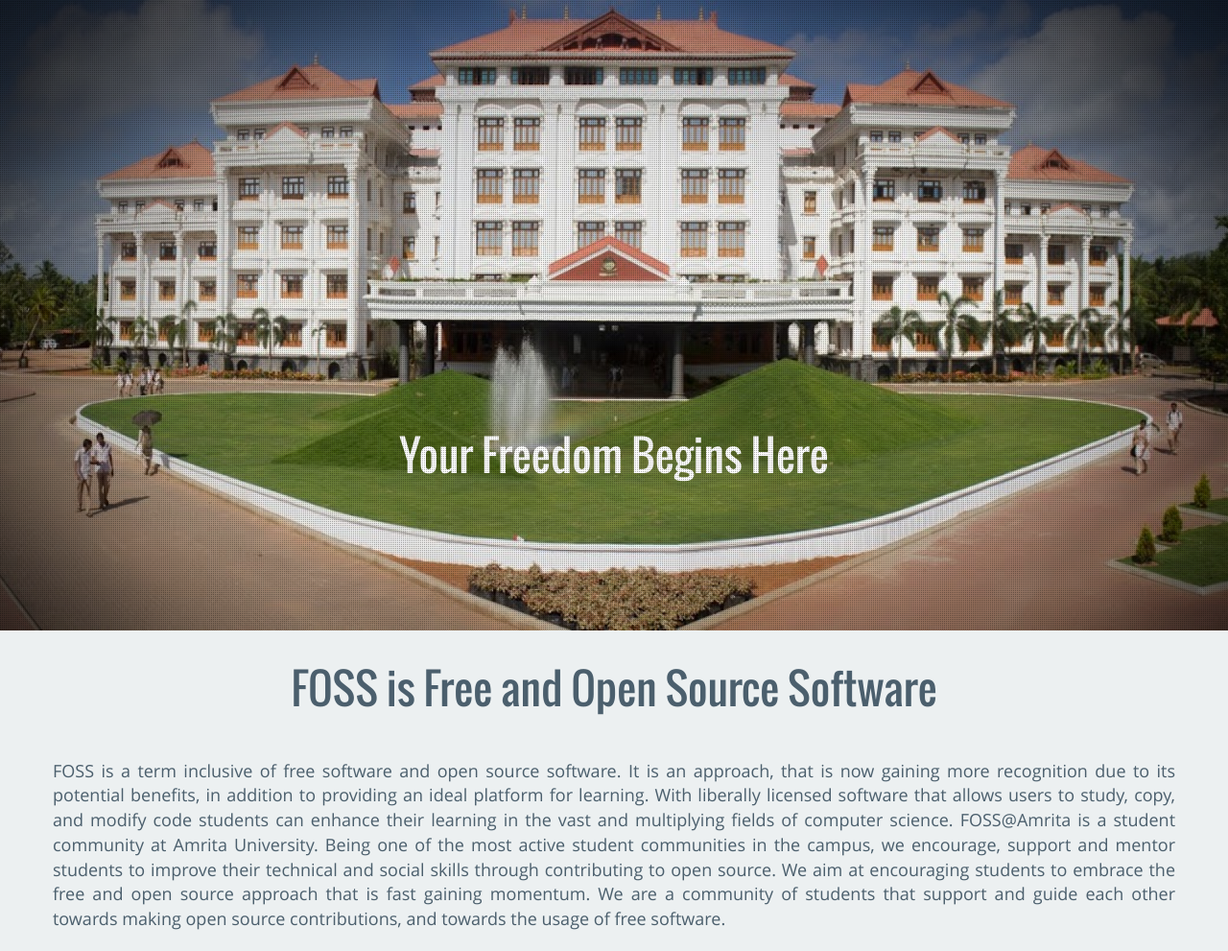
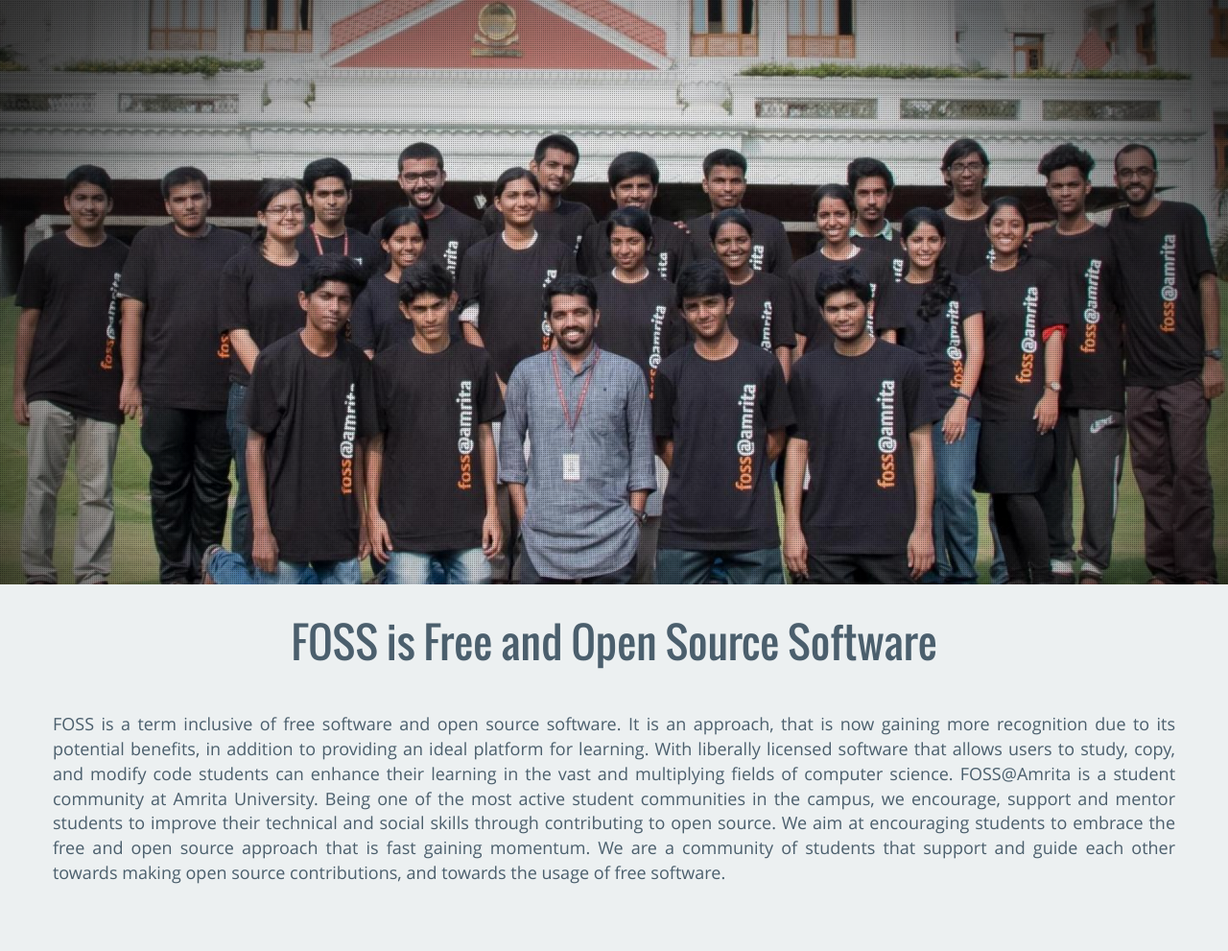
Before and after one commit to amfoss/club-website-2017, a Django app: page / in a window 1280 px wide. Shown: the part 51-1042 px from the top of the page at 96% size. Run offline with Django 3.2, Linux system fonts and the light colour scheme; parts of the project's set-up code (start-up, migrations or seed data) failed here and were passed over; some libraries are stand-ins or nearby versions.

Commit message:
udpate background image

```diff
--- a/templates/achievement/gsoc_view.html
+++ b/templates/achievement/gsoc_view.html
@@ -1,7 +1,7 @@
 <table class="table table-bordered table-hover">
     <thead>
         <tr>
-            <th style="width:5">No.</th>
+            <th style="width:1%">No.</th>
             <th style="width:15%">Student</th>
             <th style="width:15%">Organization</th>
             <th style="width:30%">Project title</th>
--- a/templates/home.html
+++ b/templates/home.html
@@ -67,7 +67,7 @@
         <div id="home-row-2" class="row clearfix">
         </div><!--home-row-2-->
     </div><!--container-->
-    <h1 class="theme-1-h1"> Your Freedom Begins Here </h1>
+    <h1 class="theme-1-h1"> </h1>
 </div><!--slide-1-->
 <div class="theme theme-2" id="slide-2" data-slide="2">
     <div class="container">
```
Also changed, not shown: media/images/amritapuri 1 .jpg.
